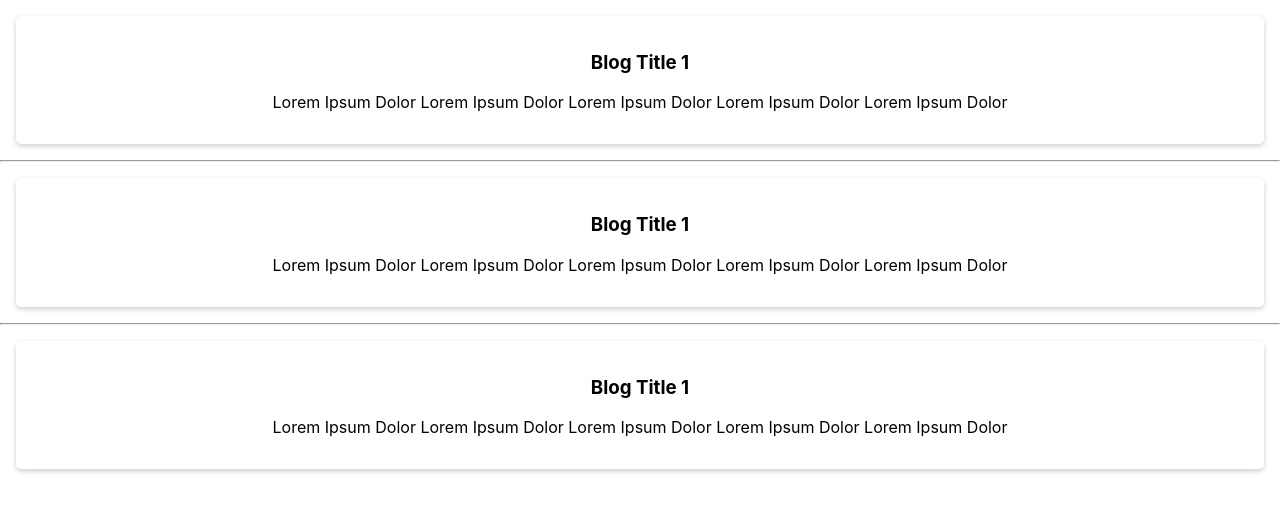
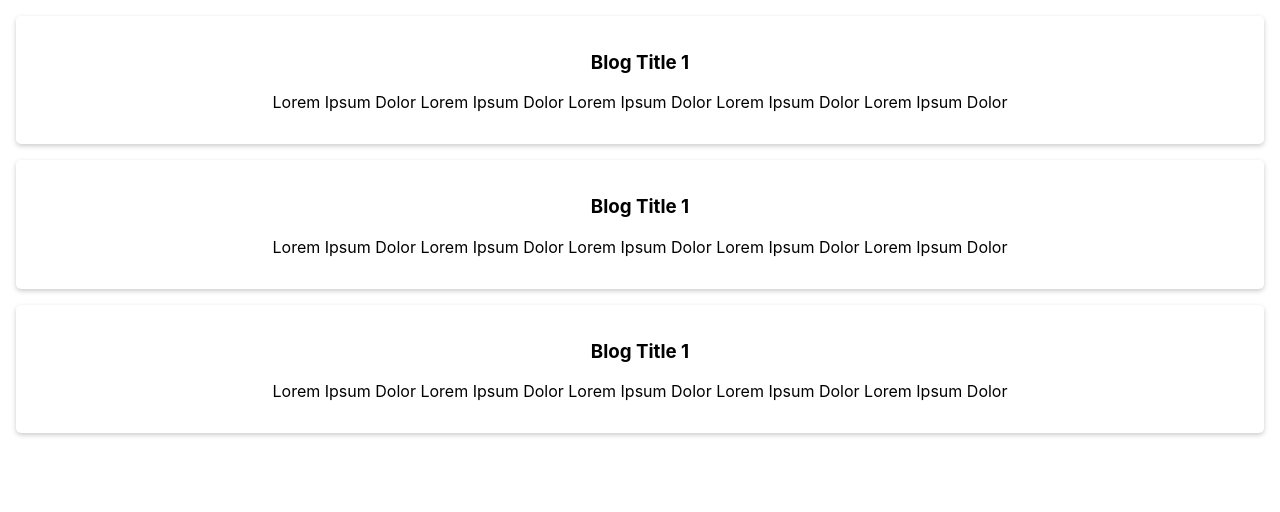
Before and after one commit to drINcoder07/first-react-app, a React (Create React App) app: page / in a window 1280 px wide. Shown: the top 512 px of the page. Built offline with nearby package versions, Linux system fonts and the light colour scheme.

Commit message:
Create React elements dynamically

```diff
--- a/src/App.js
+++ b/src/App.js
@@ -7,27 +7,38 @@ function App() {
     description: 'Lorem Ipsum Dolor Lorem Ipsum Dolor Lorem Ipsum Dolor Lorem Ipsum Dolor Lorem Ipsum Dolor',
   }
 
+  const blogArr = [
+    {
+      title: 'Blog Title 1',
+      description: 'Lorem Ipsum Dolor Lorem Ipsum Dolor Lorem Ipsum Dolor Lorem Ipsum Dolor Lorem Ipsum Dolor',
+    },
+    {
+      title: 'Blog Title 1',
+      description: 'Lorem Ipsum Dolor Lorem Ipsum Dolor Lorem Ipsum Dolor Lorem Ipsum Dolor Lorem Ipsum Dolor',
+    },
+    {
+      title: 'Blog Title 1',
+      description: 'Lorem Ipsum Dolor Lorem Ipsum Dolor Lorem Ipsum Dolor Lorem Ipsum Dolor Lorem Ipsum Dolor',
+    }
+  ]
+
+  const blogCards = blogArr.map((item, pos) => {
+    console.log(item);
+
+    return (
+      <div className='blogCard' key={pos}>
+      <h3>{item.title}</h3>
+      <p>{item.description}
+      </p>
+      </div>
+    )
+  })
+
   // const styles =
 
   return (
     <div className="App">
-      <div className='blogCard'>
-        <h3>{blogObj.title}</h3>
-        <p>{blogObj.description}
-        </p>
-      </div>
-      <hr></hr>
-      <div className='blogCard'>
-        <h3>{blogObj.title}</h3>
-        <p>{blogObj.description}
-        </p>
-      </div>
-      <hr></hr>
-      <div className='blogCard'>
-        <h3>{blogObj.title}</h3>
-        <p>{blogObj.description}
-        </p>
-      </div>
+      {blogCards}
     </div>
   );
 }
```
